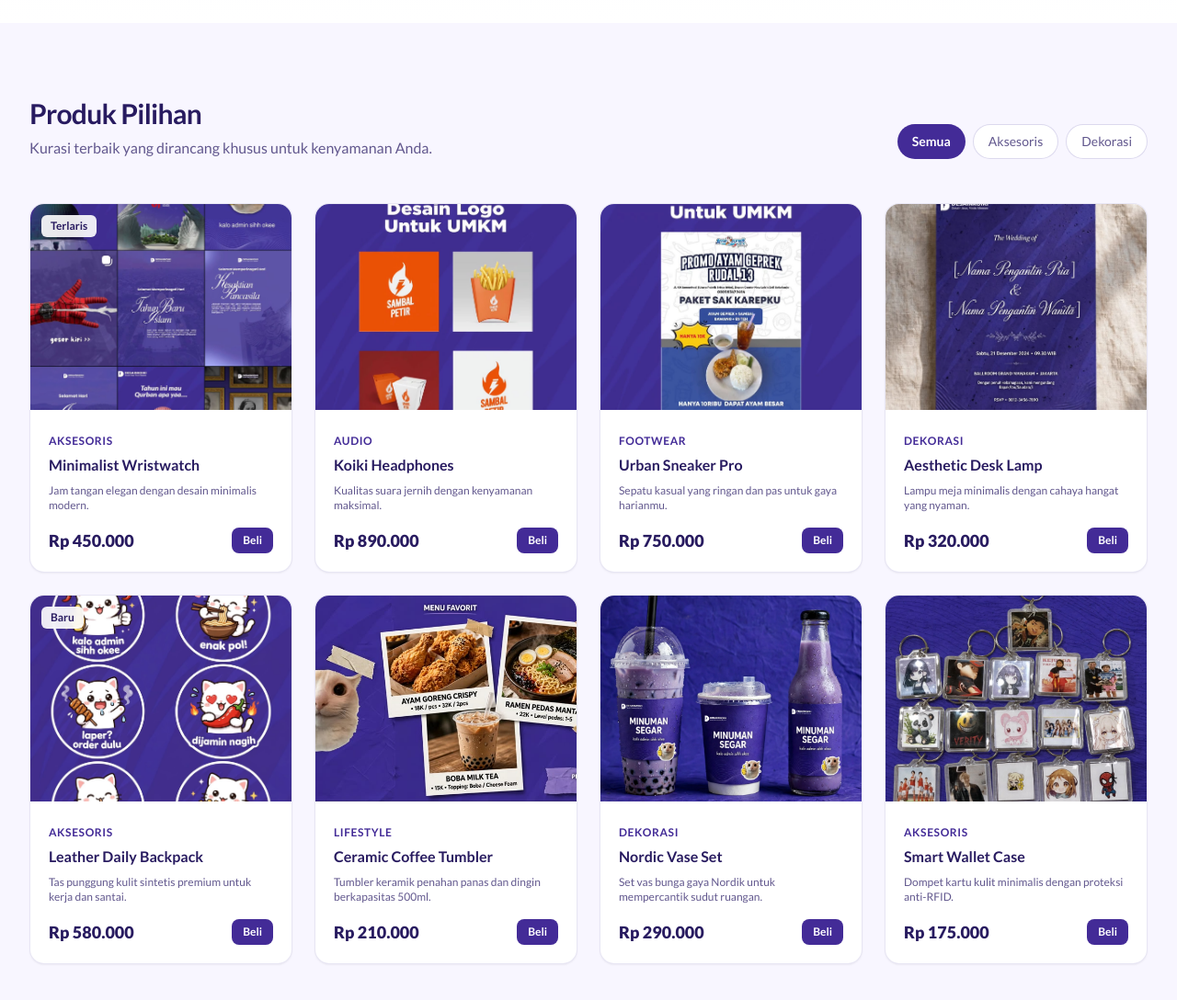
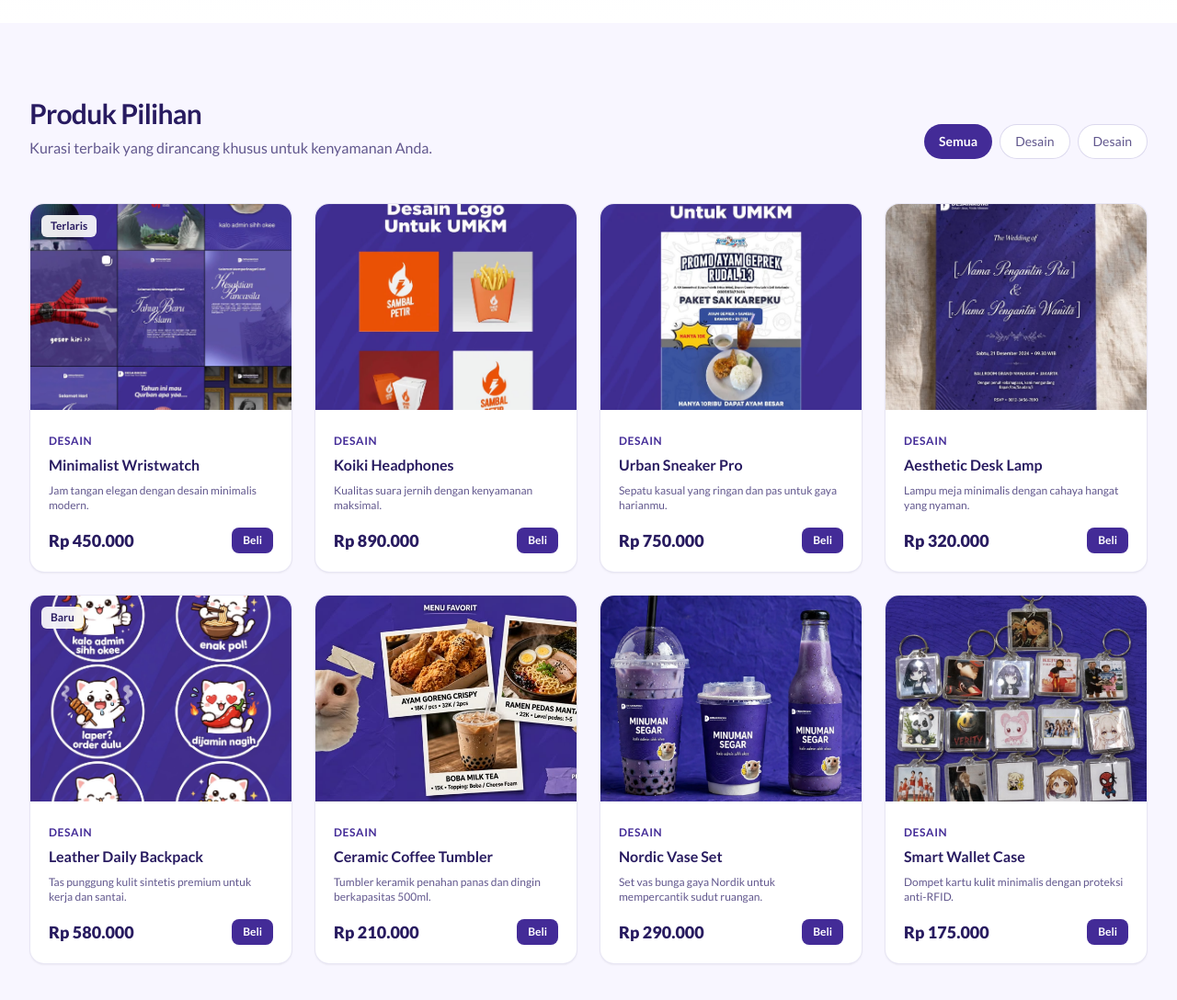
Before and after one commit to azkhafrds/azxshop, a plain HTML site: page index.html in a window 1280 px wide. Shown: the part 640-1728 px from the top of the page at 92% size. Drawn offline with nearby package versions, Linux system fonts and the light colour scheme.

Commit message:
Update index.html

```diff
--- a/index.html
+++ b/index.html
@@ -91,8 +91,8 @@
             </div>
             <div class="mt-4 md:mt-0 flex gap-2">
                 <button class="px-4 py-2 text-sm bg-brand-primary text-white rounded-full font-bold">Semua</button>
-                <button class="px-4 py-2 text-sm bg-white border border-brand-accent/30 text-brand-muted rounded-full hover:bg-brand-light transition">Aksesoris</button>
-                <button class="px-4 py-2 text-sm bg-white border border-brand-accent/30 text-brand-muted rounded-full hover:bg-brand-light transition">Dekorasi</button>
+                <button class="px-4 py-2 text-sm bg-white border border-brand-accent/30 text-brand-muted rounded-full hover:bg-brand-light transition">Desain</button>
+                <button class="px-4 py-2 text-sm bg-white border border-brand-accent/30 text-brand-muted rounded-full hover:bg-brand-light transition">Desain</button>
             </div>
         </div>
 
@@ -105,7 +105,7 @@
                     <span class="absolute top-3 left-3 bg-white/90 backdrop-blur-sm text-brand-dark text-xs font-bold px-2.5 py-1 rounded-md">Terlaris</span>
                 </div>
                 <div class="p-5">
-                    <span class="text-xs text-brand-primary font-bold tracking-wider uppercase">Aksesoris</span>
+                    <span class="text-xs text-brand-primary font-bold tracking-wider uppercase">Desain</span>
                     <h3 class="mt-1 text-base font-bold text-brand-dark">Minimalist Wristwatch</h3>
                     <p class="mt-2 text-brand-muted text-xs line-clamp-2">Jam tangan elegan dengan desain minimalis modern.</p>
                     <div class="mt-4 flex items-center justify-between">
@@ -121,7 +121,7 @@
                     <img src="2.jpg" alt="Produk 2" class="w-full h-full object-cover group-hover:scale-105 transition duration-500">
                 </div>
                 <div class="p-5">
-                    <span class="text-xs text-brand-primary font-bold tracking-wider uppercase">Audio</span>
+                    <span class="text-xs text-brand-primary font-bold tracking-wider uppercase">Desain</span>
                     <h3 class="mt-1 text-base font-bold text-brand-dark">Koiki Headphones</h3>
                     <p class="mt-2 text-brand-muted text-xs line-clamp-2">Kualitas suara jernih dengan kenyamanan maksimal.</p>
                     <div class="mt-4 flex items-center justify-between">
@@ -137,7 +137,7 @@
                     <img src="3.jpg" alt="Produk 3" class="w-full h-full object-cover group-hover:scale-105 transition duration-500">
                 </div>
                 <div class="p-5">
-                    <span class="text-xs text-brand-primary font-bold tracking-wider uppercase">Footwear</span>
+                    <span class="text-xs text-brand-primary font-bold tracking-wider uppercase">Desain</span>
                     <h3 class="mt-1 text-base font-bold text-brand-dark">Urban Sneaker Pro</h3>
                     <p class="mt-2 text-brand-muted text-xs line-clamp-2">Sepatu kasual yang ringan dan pas untuk gaya harianmu.</p>
                     <div class="mt-4 flex items-center justify-between">
@@ -153,7 +153,7 @@
                     <img src="4.jpg" alt="Produk 4" class="w-full h-full object-cover group-hover:scale-105 transition duration-500">
                 </div>
                 <div class="p-5">
-                    <span class="text-xs text-brand-primary font-bold tracking-wider uppercase">Dekorasi</span>
+                    <span class="text-xs text-brand-primary font-bold tracking-wider uppercase">Desain</span>
                     <h3 class="mt-1 text-base font-bold text-brand-dark">Aesthetic Desk Lamp</h3>
                     <p class="mt-2 text-brand-muted text-xs line-clamp-2">Lampu meja minimalis dengan cahaya hangat yang nyaman.</p>
                     <div class="mt-4 flex items-center justify-between">
@@ -170,7 +170,7 @@
                     <span class="absolute top-3 left-3 bg-white/90 backdrop-blur-sm text-brand-dark text-xs font-bold px-2.5 py-1 rounded-md">Baru</span>
                 </div>
                 <div class="p-5">
-                    <span class="text-xs text-brand-primary font-bold tracking-wider uppercase">Aksesoris</span>
+                    <span class="text-xs text-brand-primary font-bold tracking-wider uppercase">Desain</span>
                     <h3 class="mt-1 text-base font-bold text-brand-dark">Leather Daily Backpack</h3>
                     <p class="mt-2 text-brand-muted text-xs line-clamp-2">Tas punggung kulit sintetis premium untuk kerja dan santai.</p>
                     <div class="mt-4 flex items-center justify-between">
@@ -186,7 +186,7 @@
                     <img src="6.jpg" alt="Produk 6" class="w-full h-full object-cover group-hover:scale-105 transition duration-500">
                 </div>
                 <div class="p-5">
-                    <span class="text-xs text-brand-primary font-bold tracking-wider uppercase">Lifestyle</span>
+                    <span class="text-xs text-brand-primary font-bold tracking-wider uppercase">Desain</span>
                     <h3 class="mt-1 text-base font-bold text-brand-dark">Ceramic Coffee Tumbler</h3>
                     <p class="mt-2 text-brand-muted text-xs line-clamp-2">Tumbler keramik penahan panas dan dingin berkapasitas 500ml.</p>
                     <div class="mt-4 flex items-center justify-between">
@@ -202,7 +202,7 @@
                     <img src="7.jpg" alt="Produk 7" class="w-full h-full object-cover group-hover:scale-105 transition duration-500">
                 </div>
                 <div class="p-5">
-                    <span class="text-xs text-brand-primary font-bold tracking-wider uppercase">Dekorasi</span>
+                    <span class="text-xs text-brand-primary font-bold tracking-wider uppercase">Desain</span>
                     <h3 class="mt-1 text-base font-bold text-brand-dark">Nordic Vase Set</h3>
                     <p class="mt-2 text-brand-muted text-xs line-clamp-2">Set vas bunga gaya Nordik untuk mempercantik sudut ruangan.</p>
                     <div class="mt-4 flex items-center justify-between">
@@ -218,7 +218,7 @@
                     <img src="8.jpg" alt="Produk 8" class="w-full h-full object-cover group-hover:scale-105 transition duration-500">
                 </div>
                 <div class="p-5">
-                    <span class="text-xs text-brand-primary font-bold tracking-wider uppercase">Aksesoris</span>
+                    <span class="text-xs text-brand-primary font-bold tracking-wider uppercase">Desain</span>
                     <h3 class="mt-1 text-base font-bold text-brand-dark">Smart Wallet Case</h3>
                     <p class="mt-2 text-brand-muted text-xs line-clamp-2">Dompet kartu kulit minimalis dengan proteksi anti-RFID.</p>
                     <div class="mt-4 flex items-center justify-between">
```
